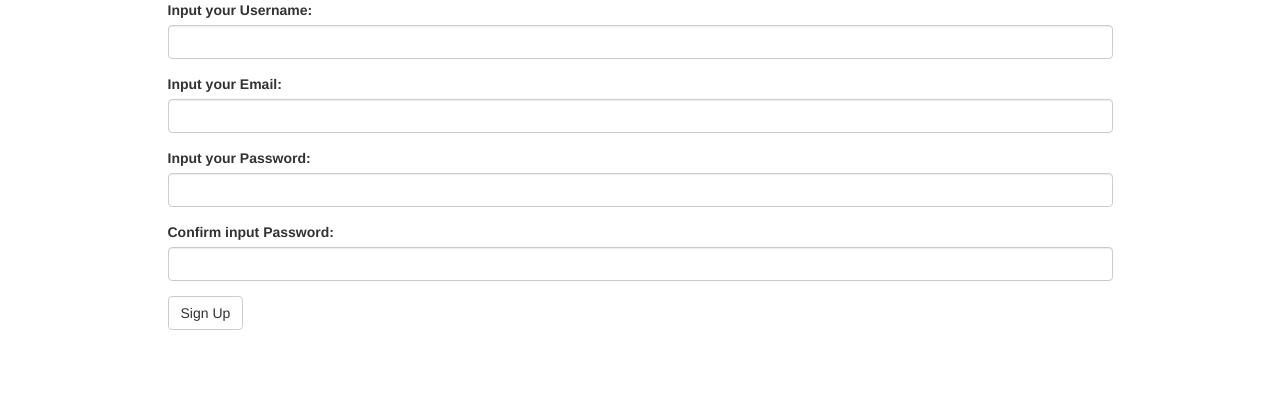
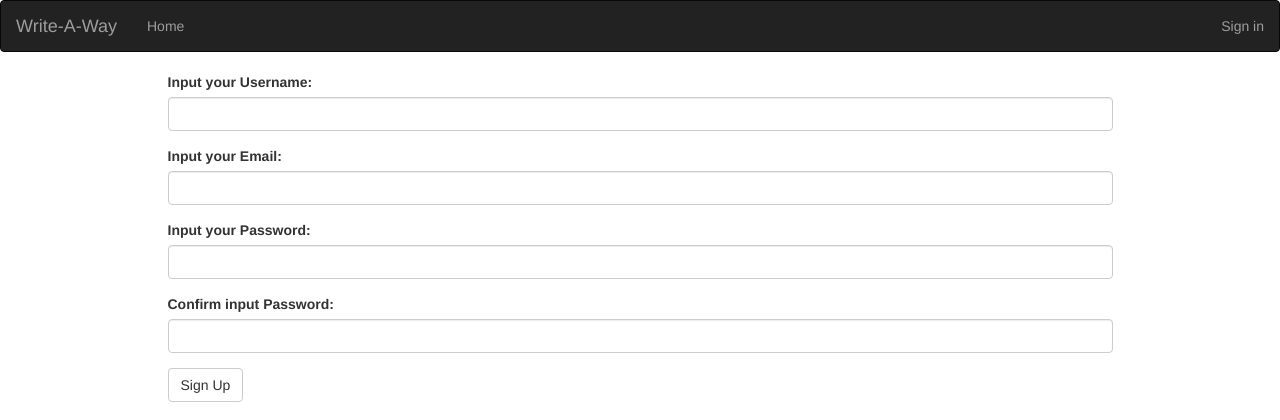
Before and after one commit to JoyWambui/write-a-way, a Flask app: page /authentication/registration in a window 1280 px wide. Shown: the top 420 px of the page. Run offline with Flask 2, Linux system fonts and the light colour scheme; some libraries are stand-ins or nearby versions.

Commit message:
Add navbar

```diff
--- a/app/main/views.py
+++ b/app/main/views.py
@@ -0,0 +1,6 @@
+from flask import render_template
+from . import main
+
+@main.route('/')
+def index():
+    return render_template('index.html')
--- a/app/templates/base.html
+++ b/app/templates/base.html
@@ -1 +1,5 @@
 {% extends 'bootstrap/base.html'%}
+
+{% block navbar %}
+    {% include "navbar.html" %}
+{% endblock %}
--- /dev/null
+++ b/app/templates/navbar.html
@@ -0,0 +1,21 @@
+<div class="navbar navbar-inverse" role="navigation">
+    <div class="container-fluid">
+        <div class="navbar-header">
+            <button type="button" class="navbar-toggle" data-toggle="collapse" data-target=".navbar-collapse">
+              <span class="sr-only">Toggle navigation</span>
+              <span class="icon-bar"></span>
+              <span class="icon-bar"></span>
+              <span class="icon-bar"></span>
+            </button>
+            <a class="navbar-brand" href="/">Write-A-Way</a>
+        </div>
+        <ul class="nav navbar-nav navbar-right">
+            <li><a href="{{url_for('auth.login')}}">Sign in</a></li>
+          </ul>
+        <div class="navbar-collapse collapse">
+            <ul class="nav navbar-nav">
+                <li><a href="/">Home</a></li>
+        </div>
+
+    </div>
+</div>
```
